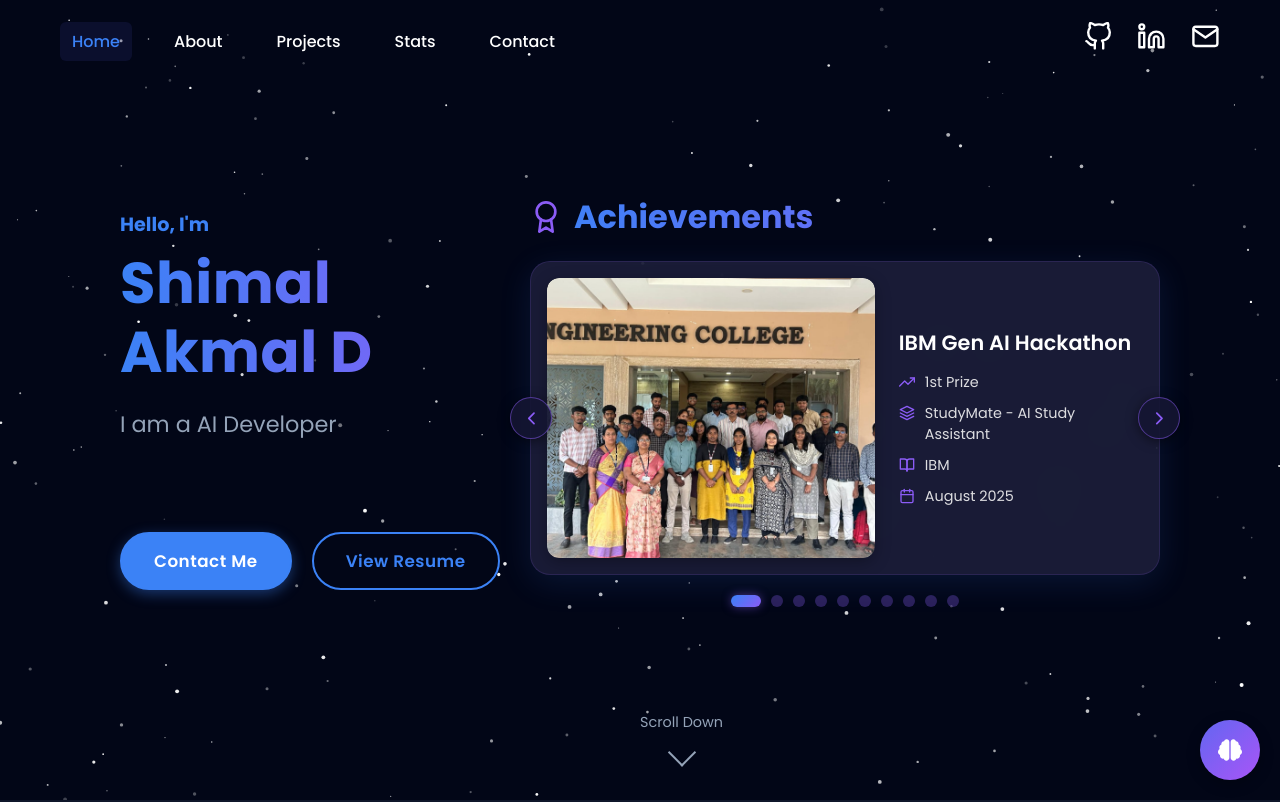
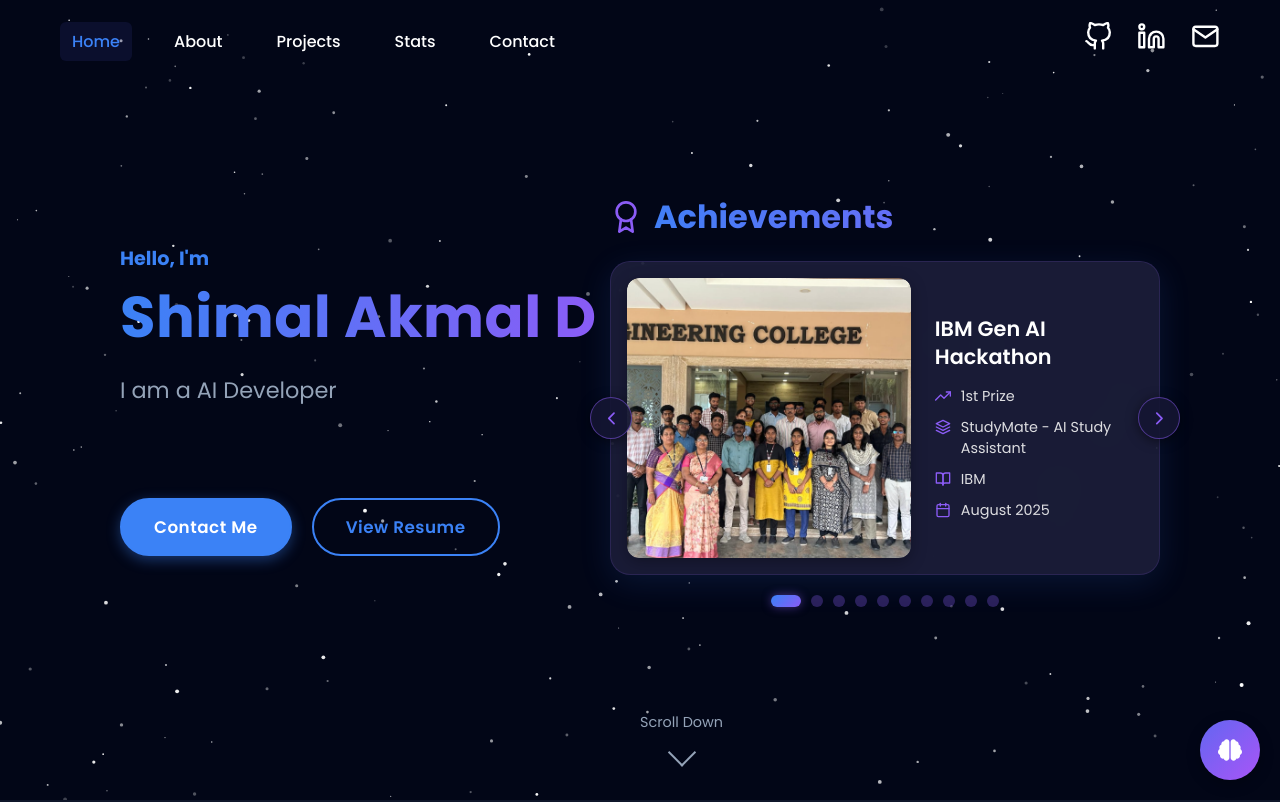
Before and after one commit to Shimal007/portfolio, a React (Vite) app in the folder Client/: page / in a window 1280 px wide. Shown: the top 802 px of the page. Built offline with nearby package versions, Linux system fonts and the light colour scheme.

Commit message:
Update HomePage.css

```diff
--- a/Client/src/Pages/HomePage.css
+++ b/Client/src/Pages/HomePage.css
@@ -27,8 +27,8 @@
 }
 
 .home-content {
-  flex: 0 0 380px;
-  max-width: 380px;
+  flex: 0 0 460px;
+  max-width: 460px;
   display: flex;
   flex-direction: column;
   justify-content: center;
@@ -51,8 +51,8 @@
   background-clip: text;
   color: transparent;
   line-height: 1.2;
-  white-space: normal;
-  word-break: break-word;
+  white-space: nowrap;
+  word-break: keep-all;
   letter-spacing: 0.5px;
 }
 
@@ -123,7 +123,7 @@
 .achievements-slider {
   flex: 1;
   min-width: 0;
-  max-width: 860px;
+  max-width: 800px;
   position: relative;
   box-sizing: border-box;
 }
```
